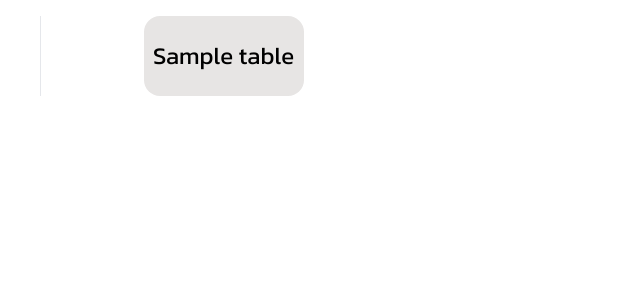
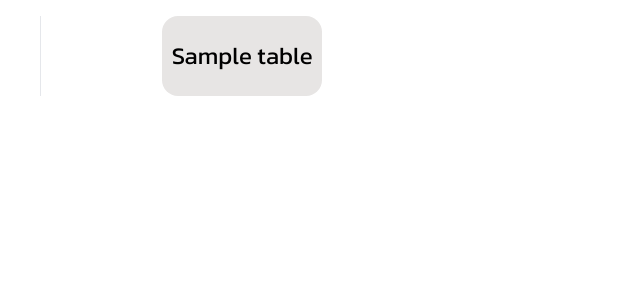
Before and after one commit to phatsanphonna/sikao-restaurant, a PHP site: page /tables.php?order_id=1 in a window 1280 px wide. Shown: the part 96-396 px from the top of the page, without its empty margins (0-640 px from the left). Run offline with PHP 8.4, Linux system fonts and the light colour scheme; the visitor is signed in with stand-in values (Sample User, id 1); tables that the repository leaves empty or names only in its code hold one stand-in row (values such as "Sample post"); a stand-in replaces the project's code that opens the database connection; some libraries are stand-ins or nearby versions.

Commit message:
Update tables.php

```diff
--- a/src/web/tables.php
+++ b/src/web/tables.php
@@ -29,7 +29,7 @@ if (!isset($_SESSION['user'])) {
         if ($result->num_rows > 0) {
           while ($row = $result->fetch_assoc()) {
         ?>
-            <a href="tables.php?table_id=<?php echo $row['table_id'] ?>" class="rounded-lg w-72 h-40 shadow-lg flex flex-col justify-between text-white bg-primary p-4">
+            <a href="tables.php?table_id=<?php echo $row['table_id'] ?>" class="rounded-lg w-72 h-40 shadow-lg flex flex-col justify-between text-white bg-primary p-4 mb-10">
               <h4 class="text-8xl font-bold text-left">
                 <?php echo $row['table_name'] ?>
               </h4>
@@ -42,7 +42,7 @@ if (!isset($_SESSION['user'])) {
         } ?>
       </aside>
 
-      <div class="grid grid-cols-3 w-full gap-16 place-items-center">
+      <div class="grid grid-cols-3 w-full gap-2 place-items-center">
         <?php
         $sql = "SELECT * FROM res_table";
         $result = $conn->query($sql);
```
